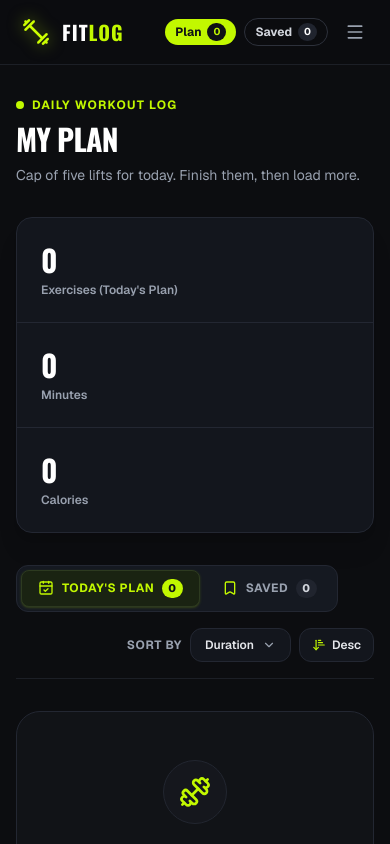
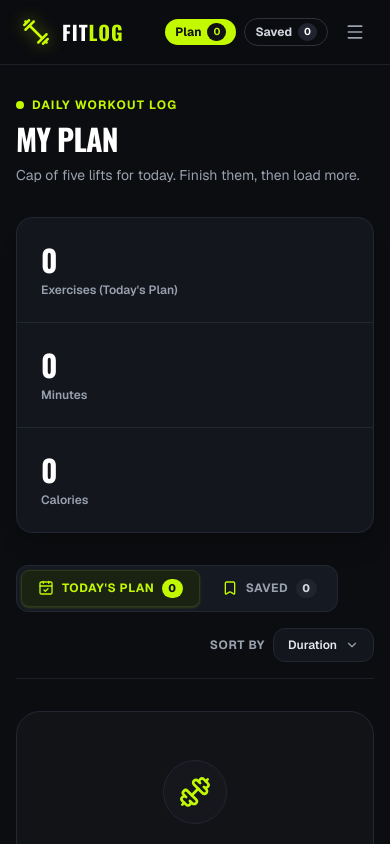
Before and after one commit to EHMahi9/B14-A6-Fit-Log, a Next.js app: page /my-plan in a window 390 px wide. Shown: the top 844 px of the page. Built offline with nearby package versions, Linux system fonts and the light colour scheme.

Commit message:
refactor(my-plan): simplify Sort By dropdown to Duration, Calories, and Rating

```diff
--- a/app/my-plan/page.tsx
+++ b/app/my-plan/page.tsx
@@ -5,7 +5,7 @@ import Link from "next/link";
 import Image from "next/image";
 import { useSearchParams, useRouter } from "next/navigation";
 import { usePlan } from "@/context/PlanContext";
-import { SortOption, SortDirection, PlannedWorkout, Workout } from "@/types/workout";
+import { SortOption, PlannedWorkout, Workout } from "@/types/workout";
 import {
   Clock,
   Flame,
@@ -20,8 +20,6 @@ import {
   CalendarCheck,
   Plus,
   Bookmark,
-  ArrowDownNarrowWide,
-  ArrowUpNarrowWide,
 } from "lucide-react";
 
 function PlanContent() {
@@ -42,7 +40,6 @@ function PlanContent() {
   } = usePlan();
 
   const [sortBy, setSortBy] = useState<SortOption>("Duration");
-  const [sortDirection, setSortDirection] = useState<SortDirection>("desc");
   const [sortDropdownOpen, setSortDropdownOpen] = useState(false);
 
   // Sync activeTab with URL tabParam if present
@@ -71,7 +68,7 @@ function PlanContent() {
     0
   );
 
-  // Sorting logic (Challenge C1: Duration, Calories, Rating with Ascending / Descending order)
+  // Sorting logic (Challenge C1: Sort By Duration, Calories, or Rating)
   const sortedItems = useMemo(() => {
     const list = activeTab === "plan" ? [...plan] : [...saved];
 
@@ -83,18 +80,16 @@ function PlanContent() {
       const ratA = a.rating || 0;
       const ratB = b.rating || 0;
 
-      let comparison = 0;
       if (sortBy === "Duration") {
-        comparison = durB - durA; // Descending base
+        return durB - durA; // Longest duration first
       } else if (sortBy === "Calories") {
-        comparison = calB - calA; // Descending base
+        return calB - calA; // Most calories burned first
       } else if (sortBy === "Rating") {
-        comparison = ratB - ratA; // Descending base
+        return ratB - ratA; // Highest rated first
       }
-
-      return sortDirection === "asc" ? -comparison : comparison;
+      return 0;
     });
-  }, [activeTab, plan, saved, sortBy, sortDirection]);
+  }, [activeTab, plan, saved, sortBy]);
 
   if (!isLoaded) {
     return (
@@ -207,8 +202,8 @@ function PlanContent() {
           </button>
         </div>
 
-        {/* Challenge C1: Sort By Criteria & Order Toggle (Ascending & Descending) */}
-        <div className="relative flex items-center gap-2 self-end sm:self-auto flex-wrap">
+        {/* Challenge C1: Sort By Criteria */}
+        <div className="relative flex items-center gap-2 self-end sm:self-auto">
           <span className="text-xs uppercase font-bold tracking-wider text-gray-400 whitespace-nowrap">
             Sort By
           </span>
@@ -234,10 +229,7 @@ function PlanContent() {
                   className="fixed inset-0 z-20"
                   onClick={() => setSortDropdownOpen(false)}
                 />
-                <div className="absolute right-0 mt-1.5 w-52 rounded-xl bg-[#151921] border border-[#232732] shadow-2xl py-1.5 z-30 animate-in fade-in">
-                  <div className="px-3 py-1 text-[10px] font-extrabold uppercase tracking-wider text-gray-400">
-                    Sort Criteria
-                  </div>
+                <div className="absolute right-0 mt-1.5 w-44 rounded-xl bg-[#151921] border border-[#232732] shadow-2xl py-1.5 z-30 animate-in fade-in">
                   {(["Duration", "Calories", "Rating"] as SortOption[]).map(
                     (option) => (
                       <button
@@ -259,82 +251,10 @@ function PlanContent() {
                       </button>
                     )
                   )}
-
-                  <div className="my-1.5 border-t border-[#232732]" />
-
-                  <div className="px-3 py-1 text-[10px] font-extrabold uppercase tracking-wider text-gray-400">
-                    Order
-                  </div>
-                  <button
-                    onClick={() => {
-                      setSortDirection("desc");
-                      setSortDropdownOpen(false);
-                    }}
-                    className={`w-full text-left px-3.5 py-2 text-xs font-semibold flex items-center justify-between transition-colors ${
-                      sortDirection === "desc"
-                        ? "bg-[#1a2312] text-[#c2f800]"
-                        : "text-gray-300 hover:bg-[#1f242d] hover:text-white"
-                    }`}
-                  >
-                    <span className="flex items-center gap-1.5">
-                      <ArrowDownNarrowWide className="w-3.5 h-3.5 text-[#c2f800]" />
-                      Descending (High → Low)
-                    </span>
-                    {sortDirection === "desc" && (
-                      <Check className="w-3.5 h-3.5 text-[#c2f800]" />
-                    )}
-                  </button>
-                  <button
-                    onClick={() => {
-                      setSortDirection("asc");
-                      setSortDropdownOpen(false);
-                    }}
-                    className={`w-full text-left px-3.5 py-2 text-xs font-semibold flex items-center justify-between transition-colors ${
-                      sortDirection === "asc"
-                        ? "bg-[#1a2312] text-[#c2f800]"
-                        : "text-gray-300 hover:bg-[#1f242d] hover:text-white"
-                    }`}
-                  >
-                    <span className="flex items-center gap-1.5">
-                      <ArrowUpNarrowWide className="w-3.5 h-3.5 text-[#c2f800]" />
-                      Ascending (Low → High)
-                    </span>
-                    {sortDirection === "asc" && (
-                      <Check className="w-3.5 h-3.5 text-[#c2f800]" />
-                    )}
-                  </button>
                 </div>
               </>
             )}
           </div>
-
-          {/* Quick Toggle Button for Ascending / Descending Order */}
-          <button
-            onClick={() =>
-              setSortDirection((prev) => (prev === "desc" ? "asc" : "desc"))
-            }
-            className="flex items-center gap-1.5 px-3 py-2 rounded-xl bg-[#13161d] border border-[#232732] text-xs font-semibold text-gray-200 hover:border-[#c2f800]/50 hover:text-white transition-all focus:outline-none focus:ring-1 focus:ring-[#c2f800] active:scale-95"
-            title={
-              sortDirection === "desc"
-                ? "Descending: High to Low (Click for Ascending: Low to High)"
-                : "Ascending: Low to High (Click for Descending: High to Low)"
-            }
-            aria-label="Toggle ascending and descending order"
-          >
-            {sortDirection === "desc" ? (
-              <>
-                <ArrowDownNarrowWide className="w-3.5 h-3.5 text-[#c2f800]" />
-                <span className="hidden sm:inline">High → Low</span>
-                <span className="sm:hidden">Desc</span>
-              </>
-            ) : (
-              <>
-                <ArrowUpNarrowWide className="w-3.5 h-3.5 text-[#c2f800]" />
-                <span className="hidden sm:inline">Low → High</span>
-                <span className="sm:hidden">Asc</span>
-              </>
-            )}
-          </button>
         </div>
       </div>
 
```
